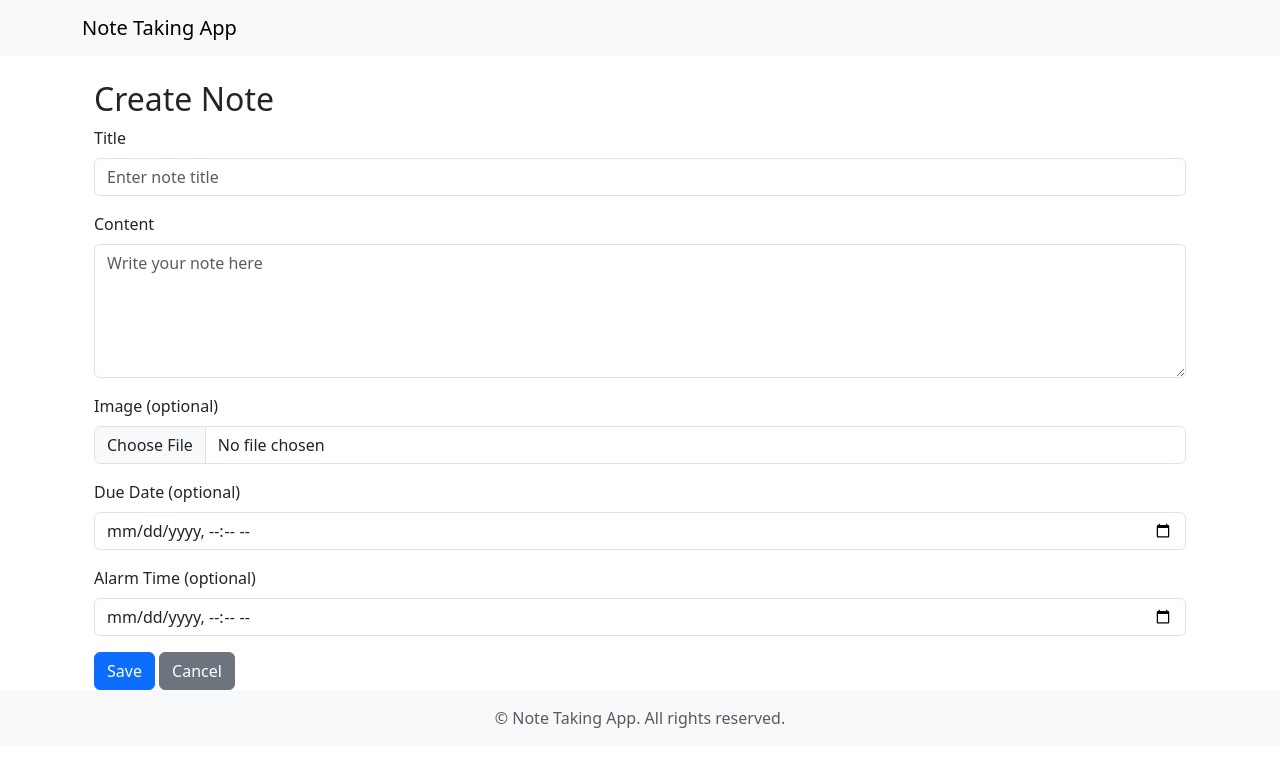
After one commit to wathika-eng/django_crud_toDoApp, a Django app: page /note/new/ in a window 1280 px wide. The commit adds this page. Shown: the top 767 px of the page. Run offline with Django 5.2, Linux system fonts and the light colour scheme.

Commit message:
Update settings.py and forms.py
- Added MEDIA_URL and MEDIA_ROOT to settings.py for handling media files.
- Updated fields and widgets in NoteForm in forms.py for better user experience.

```diff
--- a/crud_settings/settings.py
+++ b/crud_settings/settings.py
@@ -139,6 +139,8 @@ USE_TZ = True
 # https://docs.djangoproject.com/en/5.1/howto/static-files/
 
 STATIC_URL = "static/"
+MEDIA_URL = '/media/'
+MEDIA_ROOT = os.path.join(BASE_DIR, 'media')
 
 # Default primary key field type
 # https://docs.djangoproject.com/en/5.1/ref/settings/#default-auto-field
--- a/crudapp/forms.py
+++ b/crudapp/forms.py
@@ -5,8 +5,11 @@ from .models import Note
 class NoteForm(forms.ModelForm):
     class Meta:
         model = Note
-        fields = ["title", "content", "image", "is_completed", "due_date", "alarm_time"]
+        fields = ["title", "content", "image", "due_date", "alarm_time"]
         widgets = {
-            "due_date": forms.DateTimeInput(attrs={"type": "datetime-local"}),
-            "alarm_time": forms.DateTimeInput(attrs={"type": "datetime-local"}),
+            "title": forms.TextInput(attrs={"class": "form-control", "placeholder": "Enter note title"}),
+            "content": forms.Textarea(attrs={"class": "form-control", "placeholder": "Write your note here", "rows": 5}),
+            "image": forms.ClearableFileInput(attrs={"class": "form-control"}),
+            "due_date": forms.DateTimeInput(attrs={"class": "form-control", "type": "datetime-local"}),
+            "alarm_time": forms.DateTimeInput(attrs={"class": "form-control", "type": "datetime-local"}),
         }
--- a/crudapp/models.py
+++ b/crudapp/models.py
@@ -10,7 +10,7 @@ class Note(models.Model):
     image = models.ImageField(upload_to="notes/", blank=True, null=True)
     created_at = models.DateTimeField(auto_now_add=True)
     updated_at = models.DateTimeField(auto_now=True)
-    user = models.ForeignKey(User, on_delete=models.CASCADE)
+    # user = models.ForeignKey(User, on_delete=models.CASCADE)
     is_completed = models.BooleanField(default=False)
     due_date = models.DateTimeField(blank=True, null=True)
     alarm_time = models.DateTimeField(blank=True, null=True)
@@ -19,7 +19,7 @@ class Note(models.Model):
         return self.title
 
     def get_absolute_url(self):
-        return reverse("note_detail", args=[self.id])
+        return reverse('note_detail', args=[str(self.id)])
 
     def is_overdue(self):
         return self.due_date and self.due_date < timezone.now()
--- a/crudapp/urls.py
+++ b/crudapp/urls.py
@@ -4,4 +4,10 @@ from . import views
 
 urlpatterns = [
     path("test/", views.test_view, name="test_view"),
+    path('', views.note_list, name='note_list'),
+    path('note/<int:note_id>/', views.note_detail, name='note_detail'),
+    path('note/new/', views.note_create, name='note_create'),
+    path('note/<int:note_id>/edit/', views.note_update, name='note_update'),
+    path('note/<int:note_id>/delete/', views.note_delete, name='note_delete'),
+    path('note/<int:note_id>/check-off/', views.note_check_off, name='note_check_off'),
 ]
--- a/crudapp/views.py
+++ b/crudapp/views.py
@@ -1,5 +1,60 @@
 from django.http import HttpResponse
+from django.shortcuts import render, redirect, get_object_or_404
+from .models import Note
+from .forms import NoteForm
+# from django.contrib.auth.decorators import login_required
 
 
 def test_view(request):
     return HttpResponse("Hello, world!")
+
+# @login_required
+def note_list(request):
+    notes =Note.objects.all()
+    # newNotes = [note ]
+    return render(request, 'note_list.html', {'notes': notes})
+
+# @login_required
+def note_detail(request, note_id):
+    note = get_object_or_404(Note, id=note_id)
+    return render(request, 'note_detail.html', {'note': note})
+
+# @login_required
+def note_create(request):
+    if request.method == "POST":
+        form = NoteForm(request.POST)
+        if form.is_valid():
+            note = form.save(commit=False)
+
+            note.save()
+            return redirect('note_list')
+    else:
+        form = NoteForm()
+    return render(request, 'note_form.html', {'form': form})
+
+
+def note_update(request, note_id):
+    note = get_object_or_404(Note, id=note_id)
+    if request.method == "POST":
+        form = NoteForm(request.POST, request.FILES, instance=note)
+        if form.is_valid():
+            form.save()
+            return redirect('note_detail', note_id=note.id)
+    else:
+        form = NoteForm(instance=note)
+    return render(request, 'note_form.html', {'form': form})
+
+
+def note_check_off(request, note_id):
+    note = get_object_or_404(Note, id=note_id)
+    note.is_completed = not note.is_completed
+    note.save()
+    return redirect('note_list')
+
+# @login_required
+def note_delete(request, note_id):
+    note = get_object_or_404(Note, id=note_id)
+    if request.method == "POST":
+        note.delete()
+        return redirect('note_list')
+    return render(request, 'note_confirm_delete.html', {'note': note})
--- a/templates/base.html
+++ b/templates/base.html
@@ -1,3 +1,5 @@
+{% load static %}
+
 <!DOCTYPE html>
 <html lang="en">
 	<head>
@@ -32,17 +34,7 @@
 						<li class="nav-item">
 							<a class="nav-link" href="{% url 'note_create' %}">Create Note</a>
 						</li>
-						<li class="nav-item">
-							<a class="nav-link" href="{% url 'logout' %}">Logout</a>
-						</li>
-						{% else %}
-						<li class="nav-item">
-							<a class="nav-link" href="{% url 'login' %}">Login</a>
-						</li>
-						<li class="nav-item">
-							<a class="nav-link" href="{% url 'register' %}">Register</a>
-						</li>
-						{% endif %}
+						--> {% endif %}
 					</ul>
 				</div>
 			</div>
--- /dev/null
+++ b/templates/note_form.html
@@ -0,0 +1,51 @@
+{% extends "base.html" %} {% block content %}
+<div class="container">
+	<h2>{% if form.instance.id %}Edit Note{% else %}Create Note{% endif %}</h2>
+	<form method="post" enctype="multipart/form-data">
+		<!-- Add enctype for file upload -->
+		{% csrf_token %}
+		<div class="mb-3">
+			<label for="{{ form.title.id_for_label }}" class="form-label"
+				>Title</label
+			>
+			{{ form.title }} {% if form.title.errors %}
+			<div class="text-danger">{{ form.title.errors }}</div>
+			{% endif %}
+		</div>
+		<div class="mb-3">
+			<label for="{{ form.content.id_for_label }}" class="form-label"
+				>Content</label
+			>
+			{{ form.content }} {% if form.content.errors %}
+			<div class="text-danger">{{ form.content.errors }}</div>
+			{% endif %}
+		</div>
+		<div class="mb-3">
+			<label for="{{ form.image.id_for_label }}" class="form-label"
+				>Image (optional)</label
+			>
+			{{ form.image }} {% if form.image.errors %}
+			<div class="text-danger">{{ form.image.errors }}</div>
+			{% endif %}
+		</div>
+		<div class="mb-3">
+			<label for="{{ form.due_date.id_for_label }}" class="form-label"
+				>Due Date (optional)</label
+			>
+			{{ form.due_date }} {% if form.due_date.errors %}
+			<div class="text-danger">{{ form.due_date.errors }}</div>
+			{% endif %}
+		</div>
+		<div class="mb-3">
+			<label for="{{ form.alarm_time.id_for_label }}" class="form-label"
+				>Alarm Time (optional)</label
+			>
+			{{ form.alarm_time }} {% if form.alarm_time.errors %}
+			<div class="text-danger">{{ form.alarm_time.errors }}</div>
+			{% endif %}
+		</div>
+		<button type="submit" class="btn btn-primary">Save</button>
+		<a href="{% url 'note_list' %}" class="btn btn-secondary">Cancel</a>
+	</form>
+</div>
+{% endblock %}
```
Also changed, not shown: templates/note_confirm_delete.html (added, +13 -0 lines), templates/note_detail.html (renamed from templates/note_details.html, +2 -5 lines), templates/note_list.html (added, +22 -0 lines), crudapp/migrations/0002_remove_note_user.py (added).
